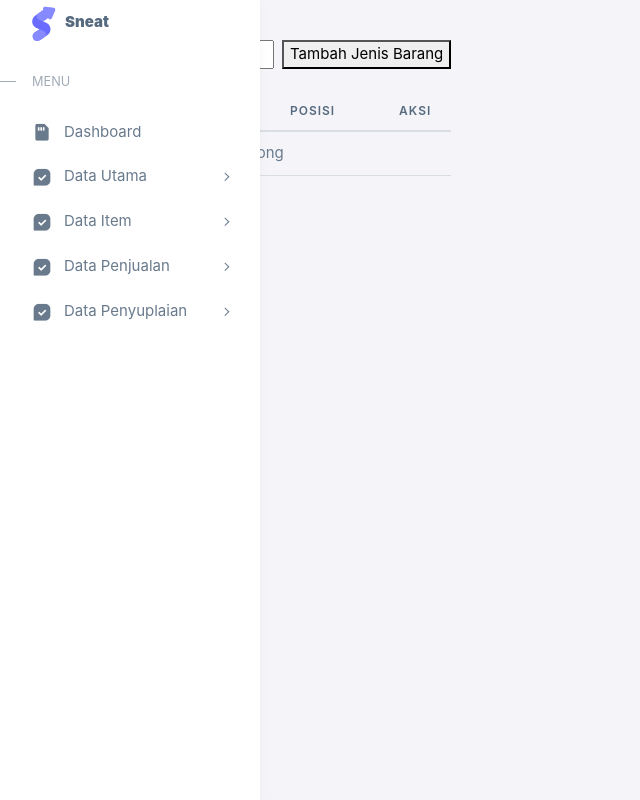
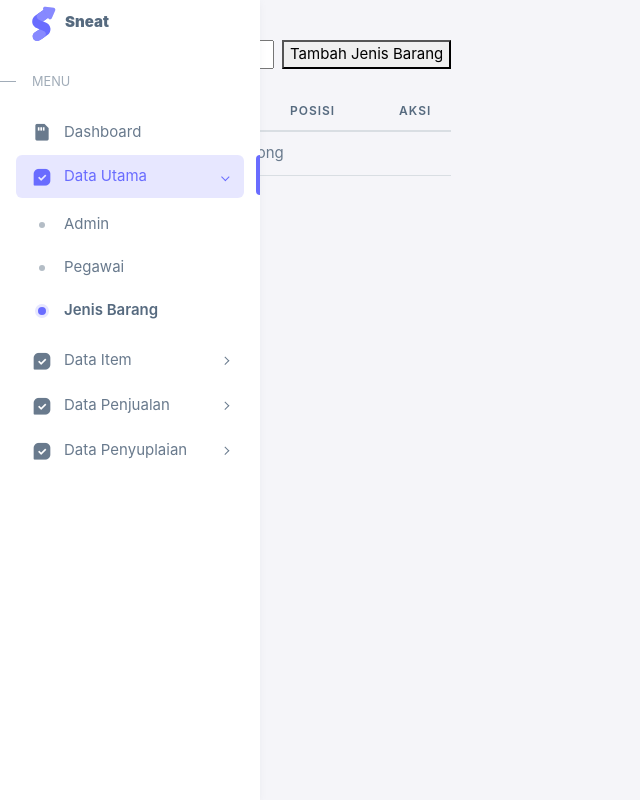
Before and after one commit to yafizh/cell-phone-front-end, a Vue app: page /item-types in a window 1280 px wide. Shown: the whole page, without its empty margins (0-640 px from the left). Built offline with nearby package versions, Linux system fonts and the light colour scheme.

Commit message:
update routes

```diff
--- a/src/components/Sidebar.vue
+++ b/src/components/Sidebar.vue
@@ -74,25 +74,26 @@
                 </a>
             </li>
 
-            <li class="menu-item">
+            <li class="menu-item"
+                :class="{ 'active open': (['admin', 'employee', 'item-type'].includes(currentRouteName)) }">
                 <a href="javascript:void(0);" class="menu-link menu-toggle">
                     <i class="menu-icon tf-icons bx bx-layout"></i>
                     <div data-i18n="Layouts">Data Utama</div>
                 </a>
 
                 <ul class="menu-sub">
-                    <li class="menu-item">
-                        <router-link to="/admin" class="menu-link">
+                    <li class="menu-item" :class="{ active: (currentRouteName === 'admin') }">
+                        <router-link :to="{ name: 'admin' }" class="menu-link">
                             <div data-i18n="Admin">Admin</div>
                         </router-link>
                     </li>
-                    <li class="menu-item">
-                        <router-link to="/employees" class="menu-link">
+                    <li class="menu-item" :class="{ active: (currentRouteName === 'employee') }">
+                        <router-link :to="{ name: 'employee' }" class="menu-link">
                             <div data-i18n="Pegawai">Pegawai</div>
                         </router-link>
                     </li>
-                    <li class="menu-item">
-                        <router-link to="/item-types" class="menu-link">
+                    <li class="menu-item" :class="{ active: (currentRouteName === 'item-type') }">
+                        <router-link :to="{ name: 'item-type' }" class="menu-link">
                             <div data-i18n="Jenis Barang">Jenis Barang</div>
                         </router-link>
                     </li>
@@ -186,6 +187,11 @@
 <script>
 import Menu from '@/assets/js/menu';
 export default {
+    computed: {
+        currentRouteName() {
+            return this.$route.name;
+        },
+    },
     mounted() {
         let menu, animate;
         let layoutMenuEl = document.querySelectorAll('#layout-menu');
--- a/src/router/index.js
+++ b/src/router/index.js
@@ -7,17 +7,17 @@ import ItemTypeView from "../views/masters/ItemTypeView.vue";
 const routes = [
   {
     path: "/admin",
-    name: "admin.index",
+    name: "admin",
     component: AdminView,
   },
   {
     path: "/employees",
-    name: "employees.index",
+    name: "employee",
     component: EmployeeView,
   },
   {
     path: "/item-types",
-    name: "item-types.index",
+    name: "item-type",
     component: ItemTypeView,
   },
 ];
```
